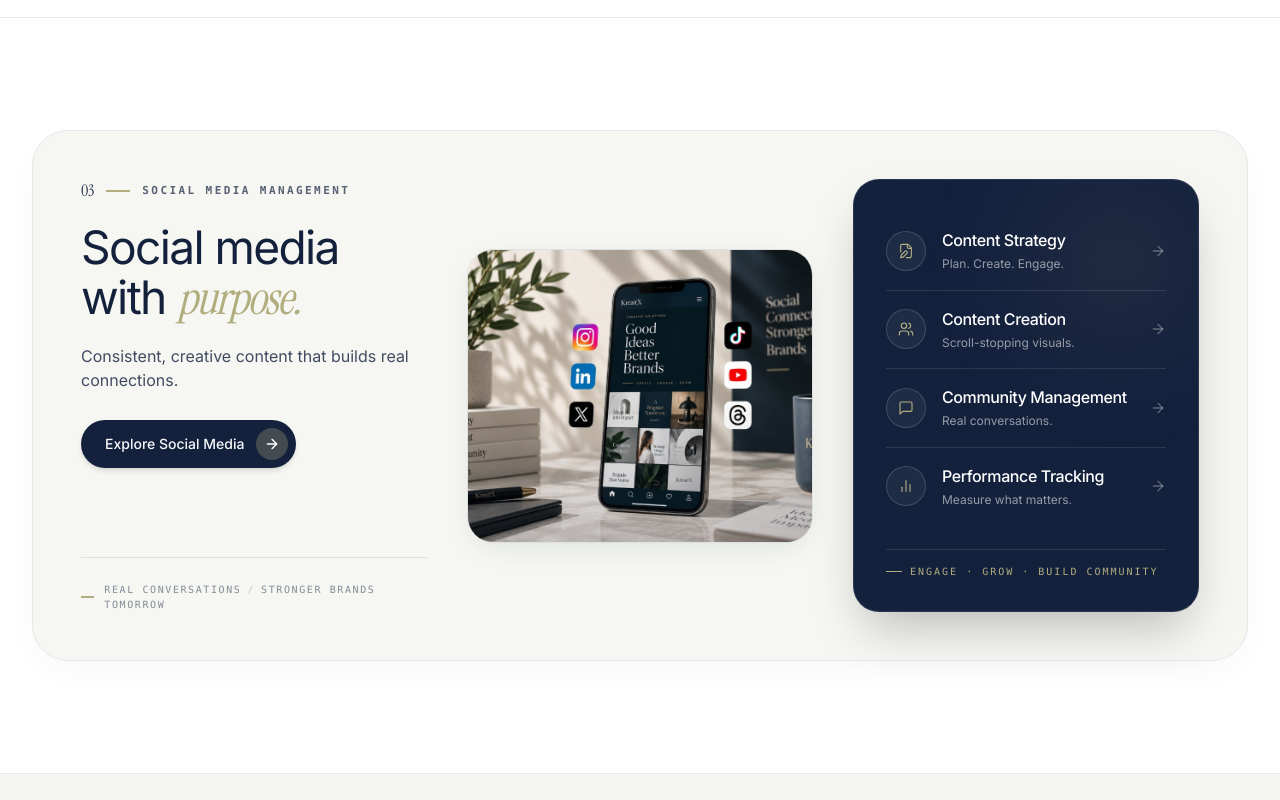
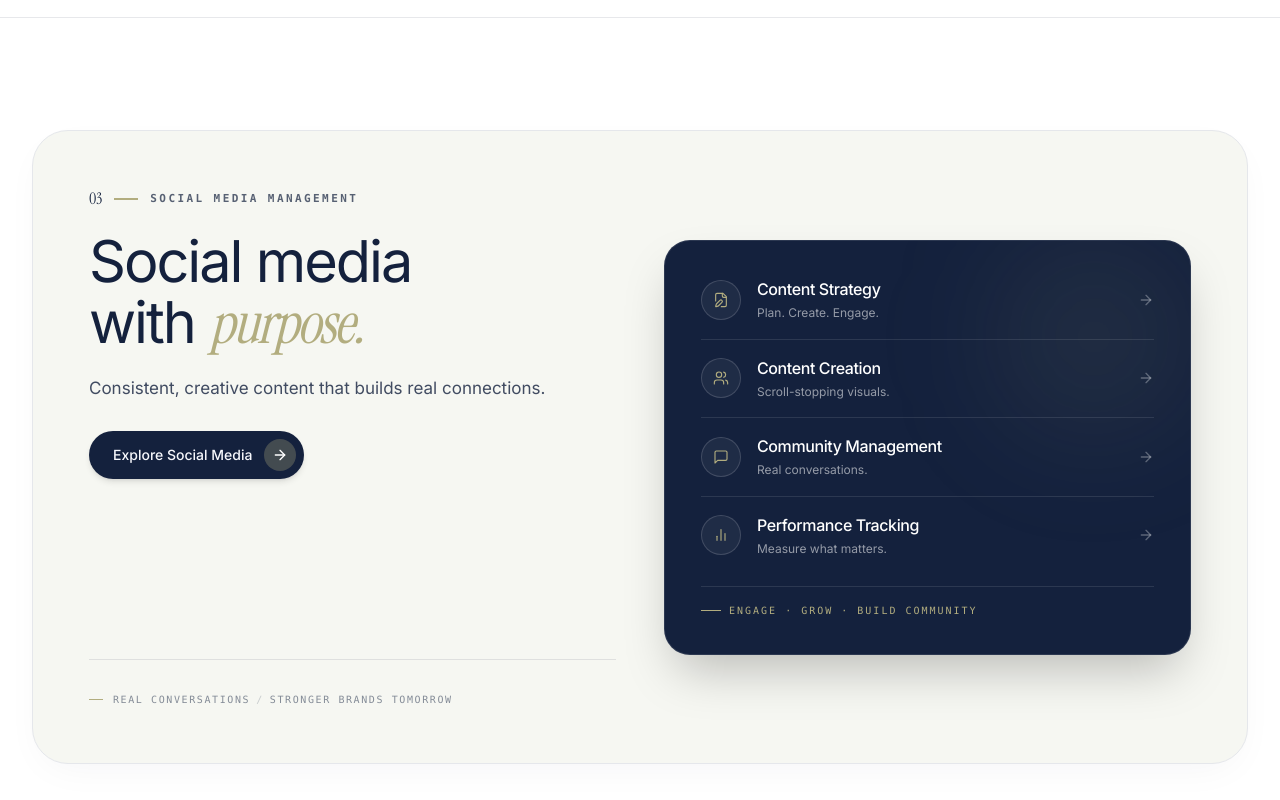
Before and after one commit to FaizaSami0007/KreaitX_By_Faiza, a Next.js app: page /solutions in a window 1280 px wide. Shown: the part 3100-3900 px from the top of the page. Built offline with nearby package versions, Linux system fonts and the light colour scheme.

Commit message:
style(social-media): remove center image and format clean 2-column layout

```diff
--- a/components/sections/SocialMediaSection.tsx
+++ b/components/sections/SocialMediaSection.tsx
@@ -1,7 +1,6 @@
 "use client";
 
 import React from "react";
-import Image from "next/image";
 import Link from "next/link";
 import { ArrowRight, FileEdit, Users, MessageSquare, BarChart2 } from "lucide-react";
 import { Container } from "@/components/ui/Container";
@@ -43,15 +42,15 @@ export const SocialMediaSection: React.FC = () => {
     >
       <Container size="default" className="relative z-10 w-full max-w-[1400px] px-4 sm:px-6 lg:px-8">
 
-        {/* Main Editorial Card Container with Dove White (#F6F7F2) Canvas */}
-        <div className="relative rounded-[28px] sm:rounded-[32px] lg:rounded-[36px] bg-[#F6F7F2] border border-[#14213D]/08 p-6 sm:p-8 lg:p-10 xl:p-12 shadow-[0_12px_40px_-12px_rgba(20,33,61,0.05)]">
+        {/* Main Editorial Card Container with Plain Dove White (#F6F7F2) Canvas */}
+        <div className="relative rounded-[28px] sm:rounded-[32px] lg:rounded-[36px] bg-[#F6F7F2] border border-[#14213D]/08 p-6 sm:p-10 lg:p-12 xl:p-14 shadow-[0_12px_40px_-12px_rgba(20,33,61,0.05)]">
 
-          <div className="grid grid-cols-1 lg:grid-cols-12 gap-8 lg:gap-8 xl:gap-10 items-center">
+          <div className="grid grid-cols-1 lg:grid-cols-12 gap-10 lg:gap-12 items-center min-h-[520px]">
 
             {/* ---------------------------------------------------------- */}
-            {/* LEFT: NARRATIVE & PRIMARY CTA (Cols 1-4)                   */}
+            {/* LEFT: NARRATIVE & PRIMARY CTA (Cols 1-6)                   */}
             {/* ---------------------------------------------------------- */}
-            <div className="lg:col-span-4 flex flex-col justify-between h-full space-y-6 sm:space-y-7">
+            <div className="lg:col-span-6 flex flex-col justify-between h-full space-y-6 sm:space-y-8 max-w-[540px]">
 
               <div className="space-y-4 sm:space-y-5">
                 {/* Eyebrow: 03 — SOCIAL MEDIA MANAGEMENT */}
@@ -71,7 +70,7 @@ export const SocialMediaSection: React.FC = () => {
                 <Reveal delay={0.12} yOffset={16}>
                   <h2
                     id="social-media-heading"
-                    className="text-[clamp(32px,3.6vw,48px)] font-normal text-[#14213D] tracking-[-0.035em] leading-[1.08]"
+                    className="text-[clamp(36px,4.5vw,60px)] font-normal text-[#14213D] tracking-[-0.035em] leading-[1.06]"
                   >
                     Social media <br />
                     with{" "}
@@ -83,7 +82,7 @@ export const SocialMediaSection: React.FC = () => {
 
                 {/* Supporting Copy */}
                 <Reveal delay={0.18} yOffset={14}>
-                  <p className="text-sm sm:text-base text-[#14213D]/80 leading-[1.65] font-normal max-w-[380px]">
+                  <p className="text-base sm:text-[17px] text-[#14213D]/80 leading-[1.68] font-normal max-w-[460px]">
                     Consistent, creative content that builds real connections.
                   </p>
                 </Reveal>
@@ -106,7 +105,7 @@ export const SocialMediaSection: React.FC = () => {
 
               {/* Bottom Micro-Copy */}
               <Reveal delay={0.3} yOffset={10}>
-                <div className="pt-5 sm:pt-6 border-t border-[#14213D]/10 flex items-center gap-2.5">
+                <div className="pt-6 sm:pt-8 border-t border-[#14213D]/10 flex items-center gap-2.5">
                   <span className="w-3.5 h-[1.5px] bg-[#B2AD7F]" aria-hidden="true" />
                   <div className="text-[10px] font-mono tracking-[0.16em] text-[#14213D]/50 uppercase">
                     <span>REAL CONVERSATIONS</span>
@@ -119,34 +118,14 @@ export const SocialMediaSection: React.FC = () => {
             </div>
 
             {/* ---------------------------------------------------------- */}
-            {/* CENTER: SOCIAL MEDIA VISUAL ASSET (Cols 5-8)               */}
+            {/* RIGHT: DEEP NAVY CAPABILITIES PANEL (Cols 7-12)            */}
             {/* ---------------------------------------------------------- */}
-            <div className="lg:col-span-4 w-full">
-              <Reveal delay={0.15} yOffset={14}>
-                <div className="relative w-full aspect-[4/3] lg:aspect-[4/3.6] xl:aspect-[4/3.4] rounded-[22px] sm:rounded-[26px] overflow-hidden border border-[#14213D]/10 shadow-[0_8px_30px_-8px_rgba(20,33,61,0.12)] group">
-                  <Image
-                    src="/images/social-media-asset.jpg"
-                    alt="KreaitX Social Media Management and Mobile Engagement Showcase"
-                    fill
-                    priority
-                    sizes="(max-width: 1024px) 100vw, 440px"
-                    className="object-cover object-center select-none transition-transform duration-700 ease-out group-hover:scale-105"
-                  />
-                  {/* Subtle ambient light vignette */}
-                  <div className="absolute inset-0 bg-gradient-to-t from-[#14213D]/20 via-transparent to-transparent pointer-events-none" />
-                </div>
-              </Reveal>
-            </div>
-
-            {/* ---------------------------------------------------------- */}
-            {/* RIGHT: DEEP NAVY CAPABILITIES PANEL (Cols 9-12)            */}
-            {/* ---------------------------------------------------------- */}
-            <div className="lg:col-span-4 w-full">
+            <div className="lg:col-span-6 w-full max-w-[580px] lg:ml-auto">
               <Reveal delay={0.22} yOffset={18}>
-                <div className="relative rounded-[22px] sm:rounded-[26px] bg-[#14213D] text-[#F7F8FC] p-6 sm:p-7 lg:p-8 border border-white/10 shadow-2xl overflow-hidden">
+                <div className="relative rounded-[22px] sm:rounded-[26px] bg-[#14213D] text-[#F7F8FC] p-6 sm:p-8 lg:p-9 border border-white/10 shadow-2xl overflow-hidden">
 
                   {/* Ambient Light Accent */}
-                  <div className="absolute top-0 right-0 w-40 h-40 bg-[#B2AD7F]/10 rounded-full blur-3xl pointer-events-none" />
+                  <div className="absolute top-0 right-0 w-48 h-48 bg-[#B2AD7F]/10 rounded-full blur-3xl pointer-events-none" />
 
                   {/* 4 Vertical Capabilities */}
                   <div className="divide-y divide-white/10 relative z-10">
@@ -156,7 +135,7 @@ export const SocialMediaSection: React.FC = () => {
                         <Link
                           key={item.title}
                           href={item.href}
-                          className={`group flex items-center justify-between py-3.5 sm:py-4 transition-all duration-200 ${
+                          className={`group flex items-center justify-between py-4 sm:py-4.5 transition-all duration-200 ${
                             index === 0 ? "pt-0" : ""
                           } ${index === socialMediaCapabilities.length - 1 ? "pb-0" : ""}`}
                         >
@@ -187,8 +166,8 @@ export const SocialMediaSection: React.FC = () => {
                   </div>
 
                   {/* Bottom Micro Detail */}
-                  <div className="mt-5 sm:mt-6 pt-3.5 border-t border-white/10 flex items-center gap-2 relative z-10">
-                    <span className="w-4 h-[1px] bg-[#B2AD7F]" aria-hidden="true" />
+                  <div className="mt-6 sm:mt-7 pt-4 border-t border-white/10 flex items-center gap-2 relative z-10">
+                    <span className="w-5 h-[1px] bg-[#B2AD7F]" aria-hidden="true" />
                     <span className="text-[10px] font-mono tracking-[0.2em] text-[#B2AD7F] uppercase">
                       ENGAGE · GROW · BUILD COMMUNITY
                     </span>
```
